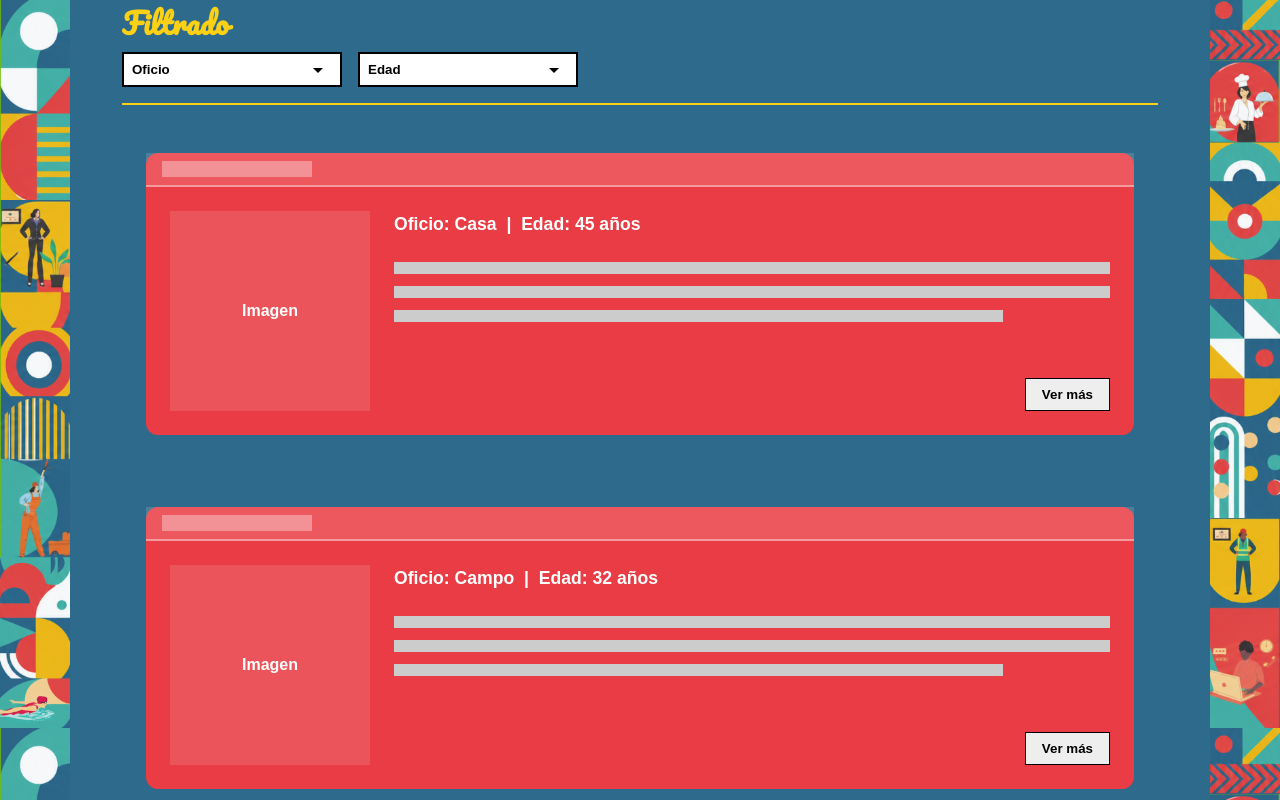
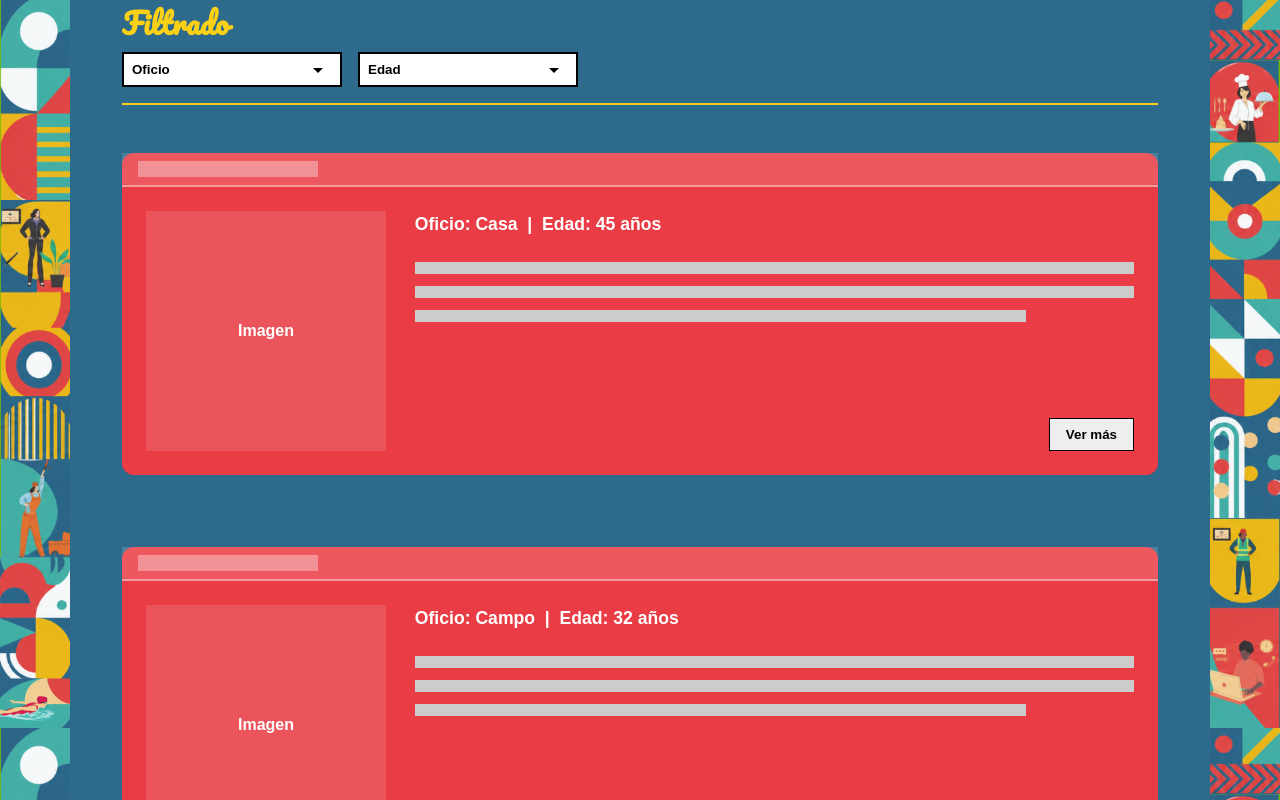
Before and after one commit to alvarezmarlen/GB-MODA-COMERCIO, a Vue app in the folder frontend/: page / in a window 1280 px wide. Shown: the part 820-1620 px from the top of the page. Built offline with nearby package versions, Linux system fonts and the light colour scheme.

Commit message:
edit home

```diff
--- a/frontend/src/components/organisms/ChronicleList.vue
+++ b/frontend/src/components/organisms/ChronicleList.vue
@@ -155,10 +155,12 @@ const goToStoryDetail = () => {
   display: flex;
   flex-direction: column;
   gap: var(--wf-spacing-lg);
+  align-items: center;
 }
 
 /* Card */
 .chronicle-card {
+  width: min(100%, 9900px);
   padding: 0;
   display: flex;
   flex-direction: column;
@@ -183,7 +185,7 @@ const goToStoryDetail = () => {
 }
 
 .card-top-bar-inner {
-  width: 150px;
+  width: 180px;
   height: 16px;
   background: rgba(255, 255, 255, 0.35);
 }
@@ -191,13 +193,13 @@ const goToStoryDetail = () => {
 /* Body of the card */
 .card-body {
   display: flex;
-  gap: var(--wf-spacing-lg);
+  gap: calc(var(--wf-spacing-lg) * 1.2);
   padding: var(--wf-spacing-lg);
 }
 
 .card-image-box {
-  width: 200px;
-  height: 200px;
+  width: 240px;
+  height: 240px;
   background: rgba(255, 255, 255, 0.12);
   display: flex;
   justify-content: center;
```
